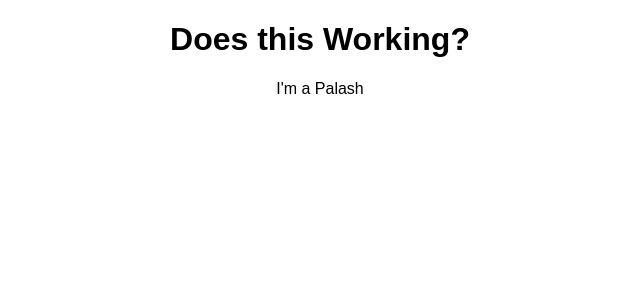
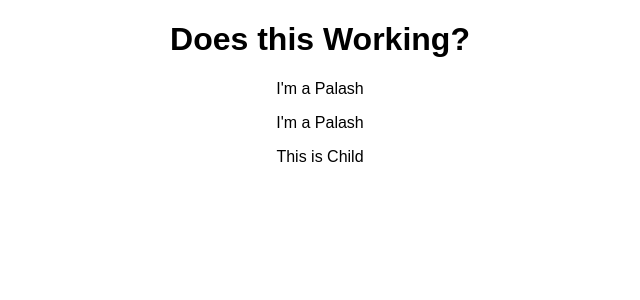
Before and after one commit to Palash7862/react-az, a React (Create React App) app: page / in a window 1280 px wide. Shown: the top 300 px of the page, without its empty margins (320-960 px from the left). Built offline with nearby package versions, Linux system fonts and the light colour scheme.

Commit message:
working with react component children

```diff
--- a/src/App.js
+++ b/src/App.js
@@ -8,6 +8,7 @@ class App extends Component {
       <div className="App">
         <h1>Does this Working?</h1>
         <Person name="Palash"/>
+        <Person name="Palash">This is Child </Person>
       </div>
     );
     // var childEl = React.createElement('h1', null, 'Does this Working?');
--- a/src/Person/Person.js
+++ b/src/Person/Person.js
@@ -1,7 +1,12 @@
 import React from 'react';
 
 const person = (props) => {
-    return <p>I'm a {props.name}</p>;
-}
+    return  (
+        <div>
+            <p>I'm a {props.name}</p>
+            <p>{props.children}</p>
+        </div>
+    );
+};
 
 export default person;
```
